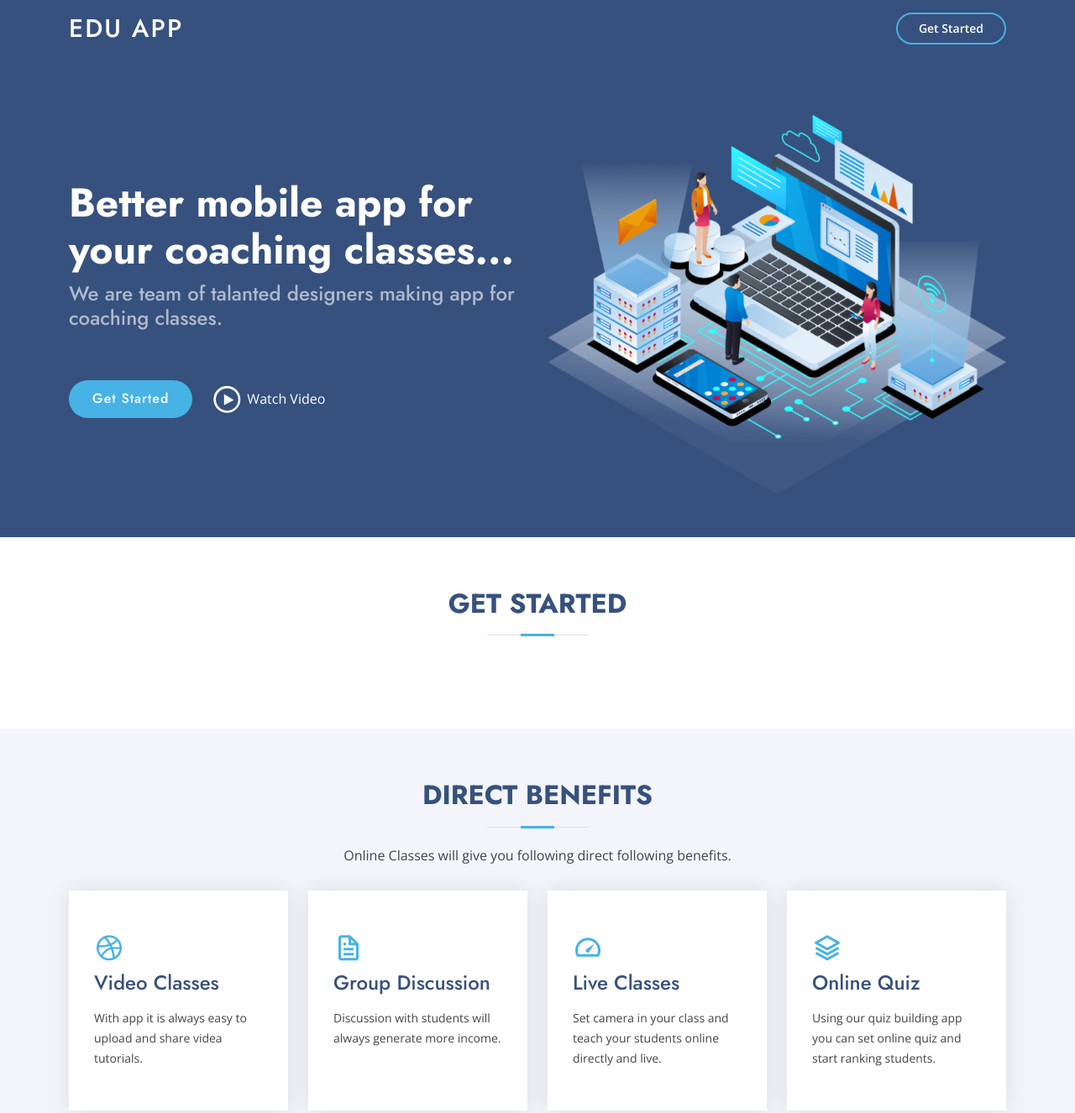
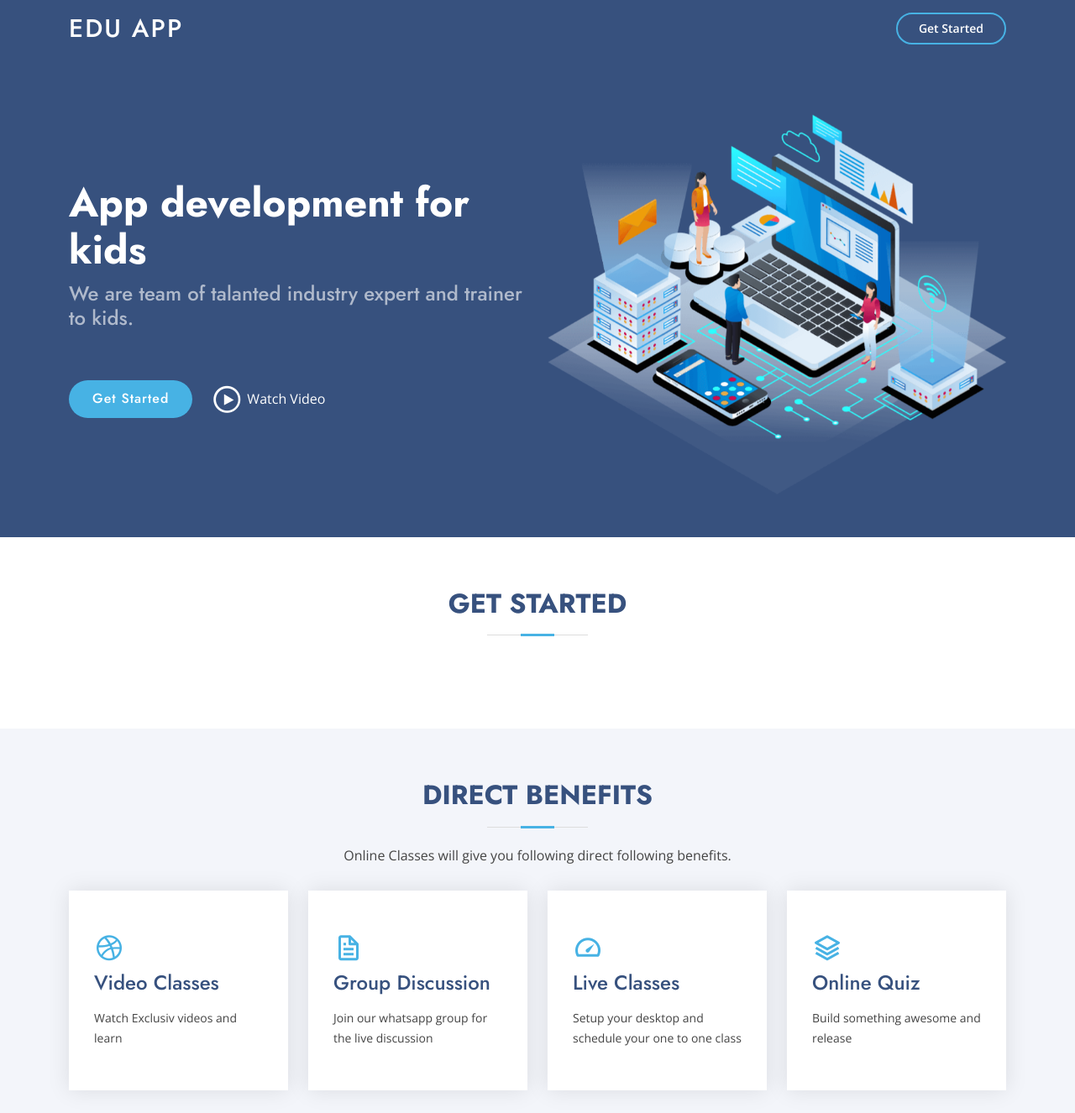
Before and after one commit to sakshstore/examapp, a plain HTML site: page index.html in a window 1280 px wide. Shown: the top 1326 px of the page at 84% size. Drawn offline with nearby package versions, Linux system fonts and the light colour scheme; a script that the page names is missing.

Commit message:
Update index.html

```diff
--- a/index.html
+++ b/index.html
@@ -83,8 +83,8 @@ type="text/javascript";e.parentNode.insertBefore($,e)})(document,"script");
     <div class="container">
       <div class="row">
         <div class="col-lg-6 d-flex flex-column justify-content-center pt-4 pt-lg-0 order-2 order-lg-1" data-aos="fade-up" data-aos-delay="200">
-          <h1>Better mobile app for your coaching classes...</h1>
-          <h2>We are team of talanted designers making app for coaching classes.</h2>
+          <h1>App development for kids</h1>
+          <h2>We are team of talanted industry expert and trainer to kids.</h2>
           <div class="d-lg-flex">
           <!---->  <a href="https://wa.me/919682900324" class="btn-get-started scrollto">Get Started</a>
            <!---->   <a href="https://www.youtube.com/watch?v=jDDaplaOz7Q" class="venobox btn-watch-video" data-vbtype="video" data-autoplay="true"> Watch Video <i class="icofont-play-alt-2"></i></a>
@@ -146,7 +146,7 @@ type="text/javascript";e.parentNode.insertBefore($,e)})(document,"script");
             <div class="icon-box">
               <div class="icon"><i class="bx bxl-dribbble"></i></div>
               <h4><a href="">Video Classes</a></h4>
-              <p>With app it is always easy to upload and share videa tutorials.</p>
+              <p>Watch Exclusiv videos and learn </p>
             </div>
           </div>
 
@@ -154,7 +154,7 @@ type="text/javascript";e.parentNode.insertBefore($,e)})(document,"script");
             <div class="icon-box">
               <div class="icon"><i class="bx bx-file"></i></div>
               <h4><a href="">Group Discussion</a></h4>
-              <p>Discussion with students will always generate more income. </p>
+              <p>Join our whatsapp group for the live discussion </p>
             </div>
           </div>
 
@@ -162,7 +162,7 @@ type="text/javascript";e.parentNode.insertBefore($,e)})(document,"script");
             <div class="icon-box">
               <div class="icon"><i class="bx bx-tachometer"></i></div>
               <h4><a href="">Live Classes</a></h4>
-              <p>Set camera in your class and teach your students online directly and live.</p>
+              <p>Setup your desktop and schedule your one to one class</p>
             </div>
           </div>
 
@@ -170,7 +170,7 @@ type="text/javascript";e.parentNode.insertBefore($,e)})(document,"script");
             <div class="icon-box">
               <div class="icon"><i class="bx bx-layer"></i></div>
               <h4><a href="">Online Quiz</a></h4>
-              <p>Using our quiz building app you can set online quiz and start ranking students.</p>
+              <p>Build something awesome and release</p>
             </div>
           </div>
 
@@ -244,7 +244,7 @@ type="text/javascript";e.parentNode.insertBefore($,e)})(document,"script");
               <!--<div class="pic"><img src="assets/img/team/team-1.jpg" class="img-fluid" alt=""></div>-->
               <div class="member-info">
                 <h4>Sushil Kumar</h4>
-                <span>Developer</span>
+                <span>Software Developer</span>
                 <p>Validate the requirements and build api and then do testings.</p>
                 <div class="social">
                   <a href=""><i class="ri-twitter-fill"></i></a>
@@ -277,8 +277,8 @@ type="text/javascript";e.parentNode.insertBefore($,e)})(document,"script");
             <div class="member d-flex align-items-start" data-aos="zoom-in" data-aos-delay="300">
               <!--<div class="pic"><img src="assets/img/team/team-2.jpg" class="img-fluid" alt=""></div>-->
               <div class="member-info">
-                <h4>Ayushi Prajapati </h4>
-                <span>Developer</span>
+                <h4>Arindam Chatterjee</h4>
+                <span>Software Developer</span>
                 <p>Do work for design changes and improvements.</p>
                 <div class="social">
                   <a href=""><i class="ri-twitter-fill"></i></a>
@@ -294,7 +294,7 @@ type="text/javascript";e.parentNode.insertBefore($,e)})(document,"script");
             <div class="member d-flex align-items-start" data-aos="zoom-in" data-aos-delay="400">
               <!--<div class="pic"><img src="assets/img/team/team-4.jpg" class="img-fluid" alt=""></div>-->
               <div class="member-info">
-                <h4>Shivani Dwivedi</h4>
+                <h4> Ashutosh Tripathi</h4>
                 <span>Support</span>
                 <p>Always available on call or zopim chat on website.</p>
                 <div class="social">
```
